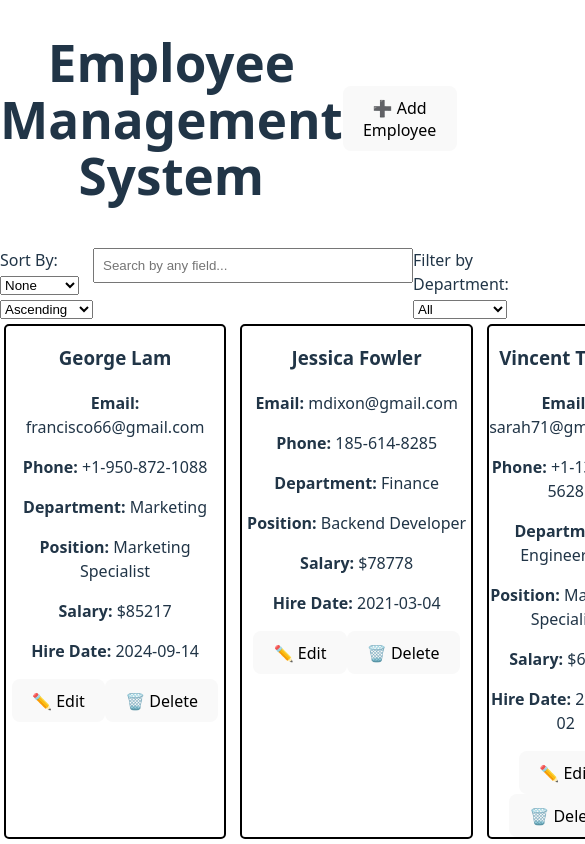
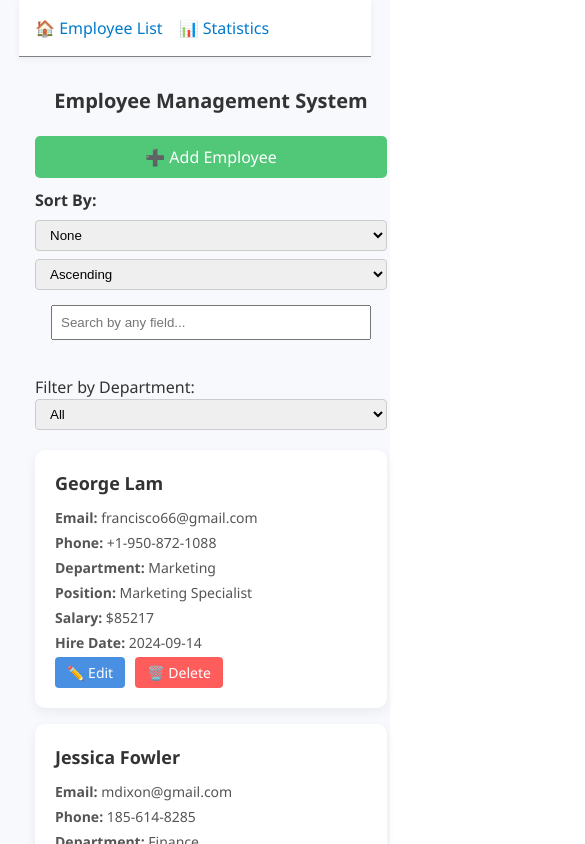
Before and after one commit to Sureshyarava/Employee-Management-System, a React (Vite) app: page / in a window 390 px wide. Shown: the top 844 px of the page, 585 px wide, since content can reach past the window. Built offline with nearby package versions, Linux system fonts and the light colour scheme.

Commit message:
Styled the components and added satistics page

```diff
--- a/package.json
+++ b/package.json
@@ -11,7 +11,8 @@
   },
   "dependencies": {
     "react": "^19.1.0",
-    "react-dom": "^19.1.0"
+    "react-dom": "^19.1.0",
+    "react-router-dom": "^7.6.3"
   },
   "devDependencies": {
     "@eslint/js": "^9.29.0",
--- a/src/App.css
+++ /dev/null
@@ -1,58 +0,0 @@
-.employee-card {
-    border: 2px solid black;
-    border-radius: 5px;
-    margin : 2px;
-    text-align: center;
-}
-
-.grid-employees{
-    display: grid;
-    grid-template-columns: repeat(4, 1fr);
-    gap:10px;
-    margin: 2px;
-}
-
-.heading {
-    text-align: center;
-}
-
-.pagination{
-    text-align: center;
-    margin-top: 15px;
-}
-
-.header-bar {
-    display: flex;
-    flex-direction: row;
-    justify-content: space-between;
-    align-items: center;
-    margin-bottom: 10px;
-}
-
-.employee-form{
-    margin: 40px auto;
-    padding: 30px;
-    margin-left: 20%;
-    margin-right: 20%;
-    border-radius: 10px;
-    background-color: #f9f9f9;
-    box-shadow: 0 4px 12px rgba(0, 0, 0, 0.1);
-    display: grid;
-    grid-template-columns: repeat(1, 1fr);
-    gap: 20px;
-}
-
-.formFooter{
-    display: inline;
-}
-
-
-.searchContainer{
-    display: flex;
-    justify-content: space-evenly;
-
-}
-
-.employee-list-container{
-    width: 100vw;
-}
--- a/src/App.jsx
+++ b/src/App.jsx
@@ -1,11 +1,12 @@
-import { useState } from 'react'
-import './App.css'
-import EmployeeList from './Components/EmployeeList/EmployeeList.jsx'
+import { useState } from 'react';
+import { BrowserRouter as Router, Routes, Route, Link } from 'react-router-dom';
 
-import data from './data/mockEmployees.js'
+import './styles/App.css';
+import EmployeeList from './Components/EmployeeList/EmployeeList.jsx';
+import StatisticsPage from './Components/Statistics/Statistics.jsx'; // You’ll create this
+import data from './data/mockEmployees.js';
 
 function App() {
-
   const [employeeData, setEmployeeData] = useState(data);
 
   const handleAddEmployee = (newEmp) => {
@@ -22,13 +23,32 @@ function App() {
     setEmployeeData((prev) => prev.filter((emp) => emp.id !== id));
   };
 
+  return (
+    <Router>
+      <nav style={{ padding: '1rem', borderBottom: '1px solid gray' }}>
+        <Link to="/" style={{ marginRight: '1rem' }}>🏠 Employee List</Link>
+        <Link to="/statistics">📊 Statistics</Link>
+      </nav>
 
-
-  return (
-    <>
-      <EmployeeList employees={employeeData} onAdd={handleAddEmployee} onEdit={handleEditEmployee} onDelete={handleDeleteEmployee}/>
-    </>
-  )
+      <Routes>
+        <Route
+          path="/"
+          element={
+            <EmployeeList
+              employees={employeeData}
+              onAdd={handleAddEmployee}
+              onEdit={handleEditEmployee}
+              onDelete={handleDeleteEmployee}
+            />
+          }
+        />
+        <Route
+          path="/statistics"
+          element={<StatisticsPage employees={employeeData} />}
+        />
+      </Routes>
+    </Router>
+  );
 }
 
-export default App
+export default App;
--- /dev/null
+++ b/src/Components/Statistics/Statistics.jsx
@@ -0,0 +1,48 @@
+import React from "react";
+
+export default function StatisticsPage({ employees }) {
+  if (!employees || employees.length === 0) return <p>No data available</p>;
+
+  const total = employees.length;
+  const avgSalary = (
+    employees.reduce((acc, emp) => acc + emp.salary, 0) / total
+  ).toFixed(2);
+
+  const deptDist = employees.reduce((acc, emp) => {
+    const dept = emp.department;
+    acc[dept] = (acc[dept] || 0) + 1;
+    return acc;
+  }, {});
+
+  const sorted = [...employees].sort((a, b) => new Date(a.hireDate) - new Date(b.hireDate));
+  const oldest = sorted[0];
+  const newest = sorted[sorted.length - 1];
+
+  const salaries = employees.map(emp => emp.salary);
+  const minSalary = Math.min(...salaries);
+  const maxSalary = Math.max(...salaries);
+
+  return (
+    <div className="statistics">
+      <h2>Employee Statistics</h2>
+      <p><strong>Total Employees:</strong> {total}</p>
+      <p><strong>Average Salary:</strong> ${avgSalary}</p>
+
+      <h3>Department Distribution</h3>
+      <ul>
+        {Object.entries(deptDist).map(([dept, count]) => (
+          <li key={dept}>{dept}: {count}</li>
+        ))}
+      </ul>
+
+      <h3>Newest Employee</h3>
+      <p>{newest.firstName} {newest.lastName} – {newest.hireDate}</p>
+
+      <h3>Oldest Employee</h3>
+      <p>{oldest.firstName} {oldest.lastName} – {oldest.hireDate}</p>
+
+      <h3>Salary Range</h3>
+      <p>${minSalary} – ${maxSalary}</p>
+    </div>
+  );
+}
--- /dev/null
+++ b/src/styles/App.css
@@ -0,0 +1,353 @@
+body {
+  margin: 0;
+  padding: 0;
+  font-family: 'Segoe UI', sans-serif;
+  background: #f7f9fc;
+  color: #333;
+}
+
+nav {
+  background: #fff;
+  padding: 1rem 2rem;
+  box-shadow: 0 2px 8px rgba(0, 0, 0, 0.05);
+  margin-bottom: 20px;
+}
+
+nav a {
+  margin-right: 20px;
+  color: #007acc;
+  text-decoration: none;
+  font-weight: 500;
+}
+
+nav a:hover {
+  text-decoration: underline;
+}
+
+/* === Layout Containers === */
+.employee-list-container {
+  padding: 0 2rem;
+  width: 95vw;
+}
+
+.searchContainer {
+  display: flex;
+  flex-wrap: wrap;
+  justify-content: space-between;
+  gap: 10px;
+  margin-bottom: 20px;
+}
+
+/* === Header === */
+.header-bar {
+  display: flex;
+  justify-content: space-between;
+  align-items: center;
+  margin-bottom: 10px;
+}
+
+.heading {
+  font-size: 24px;
+}
+
+.addEmployee {
+  background: #50c878;
+  color: white;
+  padding: 10px 15px;
+  border: none;
+  border-radius: 5px;
+  cursor: pointer;
+}
+
+.addEmployee:hover {
+  background: #43b46e;
+}
+
+.pagination {
+  text-align: center;
+  margin-top: 30px;
+}
+
+.pagination button {
+  margin: 0 5px;
+  padding: 6px 12px;
+  border: 1px solid #ccc;
+  background: #f0f4f8;
+  border-radius: 4px;
+  cursor: pointer;
+}
+
+.pagination button:hover {
+  background: #e2e6ea;
+}
+
+.grid-employees {
+  display: grid;
+  grid-template-columns: repeat(3, 1fr);
+  gap: 20px;
+  margin-top: 20px;
+}
+
+.employee-card {
+  background: #fff;
+  padding: 20px;
+  border-radius: 10px;
+  box-shadow: 0 4px 12px rgba(0, 0, 0, 0.06);
+  transition: 0.2s ease-in-out;
+}
+
+.employee-card:hover {
+  transform: translateY(-5px);
+  box-shadow: 0 6px 16px rgba(0, 0, 0, 0.08);
+}
+
+.employee-card h3 {
+  margin: 0 0 10px;
+  font-size: 18px;
+}
+
+.employee-card p {
+  margin: 4px 0;
+  font-size: 14px;
+  color: #555;
+}
+
+.employee-card button {
+  padding: 6px 12px;
+  margin-right: 10px;
+  border: none;
+  border-radius: 4px;
+  color: white;
+  cursor: pointer;
+}
+
+.employee-card button:first-of-type {
+  background: #4a90e2;
+}
+
+.employee-card button:last-of-type {
+  background: #ff5c5c;
+}
+
+.employee-card button:hover {
+  opacity: 0.9;
+}
+
+/* === Employee Form === */
+.employee-form {
+  background: #fff;
+  padding: 30px;
+  max-width: 600px;
+  margin: 2rem auto;
+  border-radius: 10px;
+  box-shadow: 0 6px 16px rgba(0, 0, 0, 0.1);
+  display: grid;
+  gap: 15px;
+}
+
+.employee-form h2 {
+  text-align: center;
+  color: #333;
+  margin-bottom: 10px;
+}
+
+.employee-form input,
+.employee-form select {
+  padding: 10px;
+  font-size: 14px;
+  border: 1px solid #ccc;
+  border-radius: 5px;
+}
+
+.formFooter {
+  display: flex;
+  justify-content: space-between;
+}
+
+.employee-form button {
+  padding: 10px 15px;
+  font-size: 14px;
+  border: none;
+  border-radius: 5px;
+  cursor: pointer;
+}
+
+.employee-form button[type="submit"] {
+  background: #5cb85c;
+  color: white;
+}
+
+.employee-form button[type="button"] {
+  background: #adb5bd;
+  color: white;
+}
+
+/* === Sorting & Filtering === */
+.sortControls label {
+  font-weight: bold;
+  margin-right: 5px;
+}
+
+.sortControls select,
+.demo-filter select {
+  padding: 6px 10px;
+  border: 1px solid #ccc;
+  border-radius: 4px;
+}
+
+.statistics {
+  margin: 40px auto;
+  padding: 30px;
+  max-width: 600px;
+  background-color: #ffffff;
+  border-radius: 12px;
+  border: 1px solid #e0e0e0;
+  box-shadow: 0 8px 24px rgba(0, 0, 0, 0.08);
+  display: flex;
+  flex-direction: column;
+  align-items: center;
+  text-align: left;
+}
+
+.statistics h2 {
+  font-size: 28px;
+  margin-bottom: 20px;
+  color: #2c3e50;
+  text-align: center;
+}
+
+.statistics h3 {
+  margin-top: 30px;
+  font-size: 20px;
+  border-bottom: 1px solid #ddd;
+  padding-bottom: 6px;
+  width: 100%;
+}
+
+.statistics ul {
+  list-style: none;
+  padding: 0;
+  width: 100%;
+}
+
+.statistics li {
+  padding: 6px 0;
+  font-size: 16px;
+  border-bottom: 1px solid #f1f1f1;
+}
+
+.statistics li:last-child {
+  border-bottom: none;
+}
+
+.statistics p {
+  width: 100%;
+  font-size: 16px;
+  margin: 6px 0;
+}
+
+
+body {
+  display: flex;
+  flex-direction: column;
+  align-items: center;
+}
+
+@media (max-width: 768px) {
+
+  .employee-list-container {
+    padding: 0 1rem;
+    width: 100%;
+  }
+
+
+  .header-bar {
+    flex-direction: column;
+    align-items: flex-start;
+    gap: 10px;
+  }
+
+  .heading {
+    font-size: 20px;
+    text-align: center;
+    width: 100%;
+  }
+
+  .addEmployee {
+    width: 100%;
+    font-size: 16px;
+  }
+
+
+  .grid-employees {
+    grid-template-columns: 1fr;
+    gap: 16px;
+  }
+
+  .employee-card {
+    font-size: 14px;
+  }
+
+
+  .employee-form {
+    padding: 20px;
+    margin: 1rem;
+    max-width: 100%;
+  }
+
+  .employee-form input,
+  .employee-form select {
+    font-size: 14px;
+  }
+
+  .formFooter {
+    flex-direction: column;
+    gap: 10px;
+  }
+
+
+  .searchContainer {
+    flex-direction: column;
+    align-items: stretch;
+    gap: 15px;
+  }
+
+  .sortControls {
+    display: flex;
+    flex-direction: column;
+    gap: 8px;
+  }
+
+  .sortControls select,
+  .demo-filter select {
+    width: 100%;
+  }
+
+
+  .pagination {
+    flex-direction: column;
+  }
+
+  .pagination button {
+    margin: 5px 0;
+  }
+
+
+  .statistics {
+    padding: 20px;
+    width: 90%;
+  }
+
+  .statistics h2 {
+    font-size: 22px;
+  }
+
+  .statistics h3 {
+    font-size: 18px;
+  }
+
+  .statistics p,
+  .statistics li {
+    font-size: 14px;
+  }
+}
```
Also changed, not shown: 1 other file (tests, documents, lock files or other folders).
